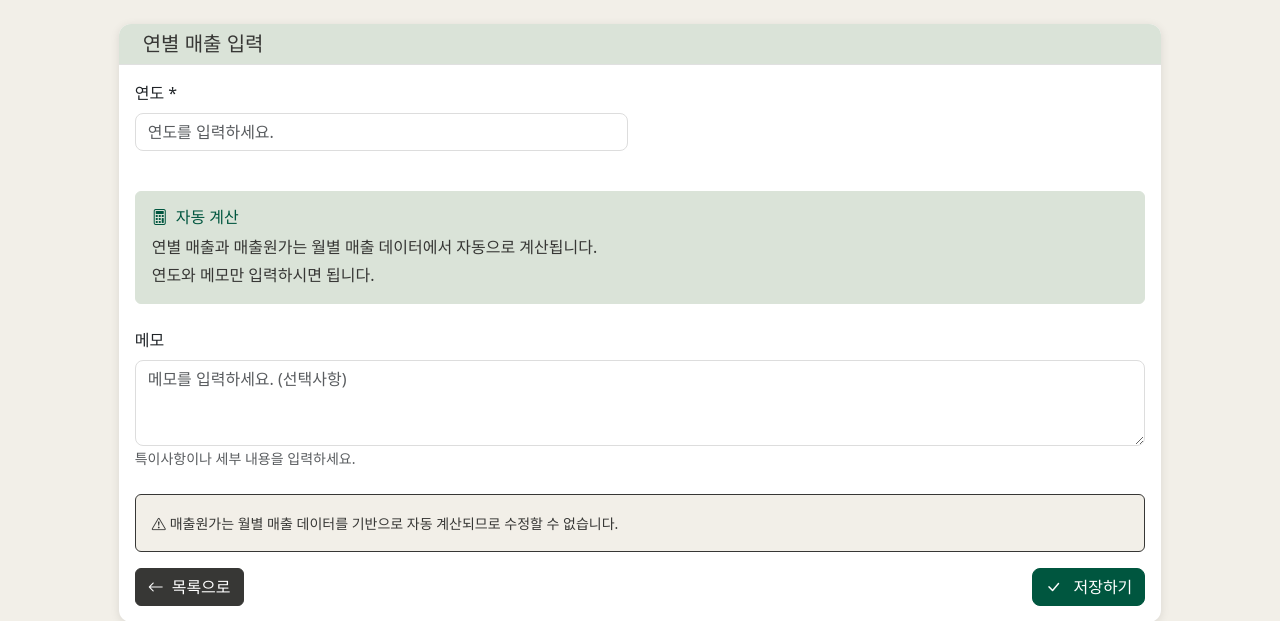
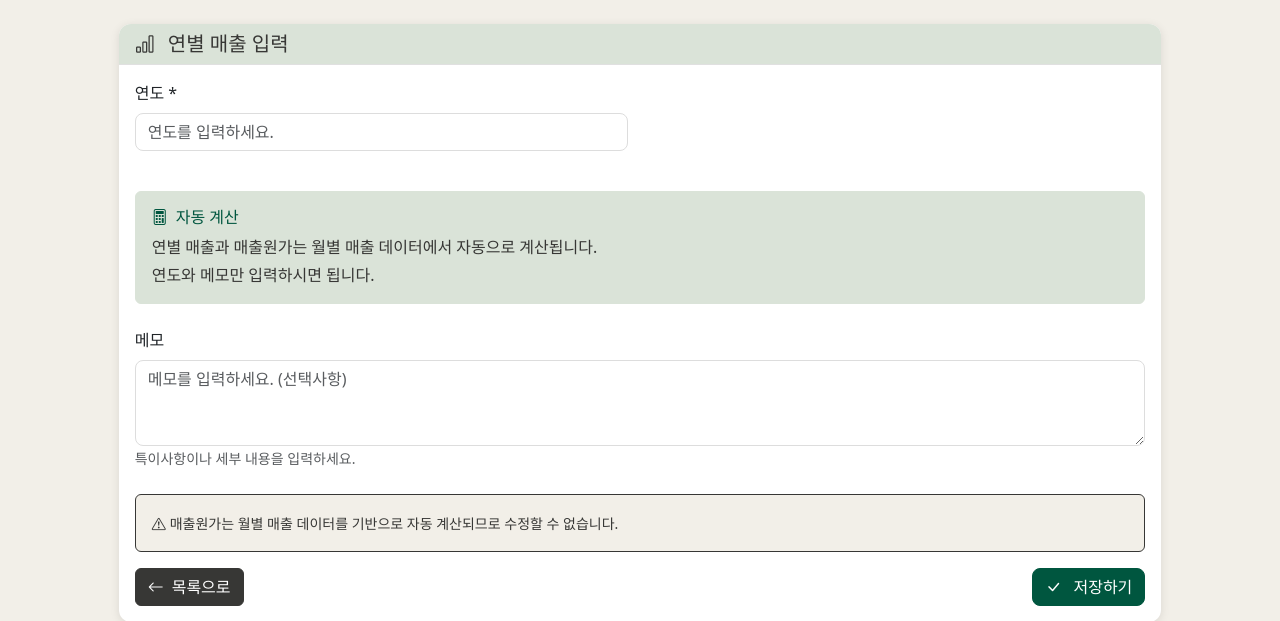
Before and after one commit to Elarin22/Glossy_Matcha, a Django app: page /yearly-sales/create/ in a window 1280 px wide. Shown: the part 56-677 px from the top of the page. Run offline with Django 5.2, Linux system fonts and the light colour scheme; the visitor is signed in with stand-in values (Sample User, id 1).

Commit message:
[BE] fix: 연별매출 입력 icon 수정 (#177)
연별 매출 입력창도 같은 icon으로 변경

```diff
--- a/be/glossymatcha/templates/glossymatcha/yearly_sales/create.html
+++ b/be/glossymatcha/templates/glossymatcha/yearly_sales/create.html
@@ -10,7 +10,7 @@
         <div class="card">
             <div class="card-header">
                 <h5 class="mb-0">
-                    <i class="bi bi-calendar-year me-2"></i>
+                    <i class="bi bi-bar-chart me-2"></i>
                     {% if yearly_sale %}{{ yearly_sale.year }}년 연별 매출 수정{% else %}연별 매출 입력{% endif %}
                 </h5>
             </div>
--- a/be/glossymatcha/templates/glossymatcha/yearly_sales/detail.html
+++ b/be/glossymatcha/templates/glossymatcha/yearly_sales/detail.html
@@ -9,7 +9,7 @@
             <div class="card-header">
                 <div class="d-flex justify-content-between align-items-center">
                     <h5 class="mb-0">
-                        <i class="bi bi-calendar-year me-2"></i>{{ yearly_sale.year }}년 연별 매출 상세
+                        <i class="bi bi-bar-chart me-2"></i>{{ yearly_sale.year }}년 연별 매출 상세
                     </h5>
                     <div>
                         <a href="{% url 'yearly_sales_update' yearly_sale.pk %}" class="btn btn-outline-primary btn-sm">
```
